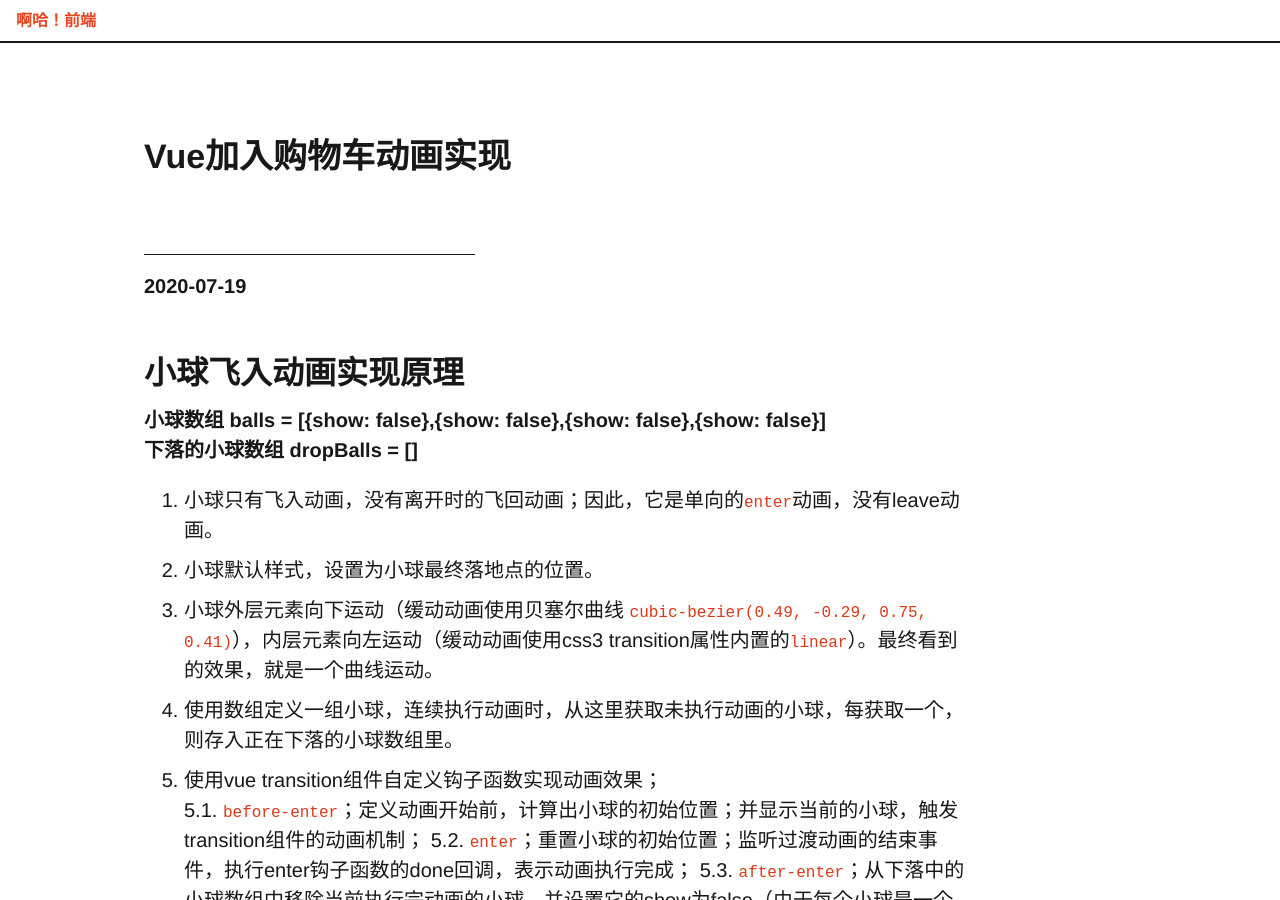
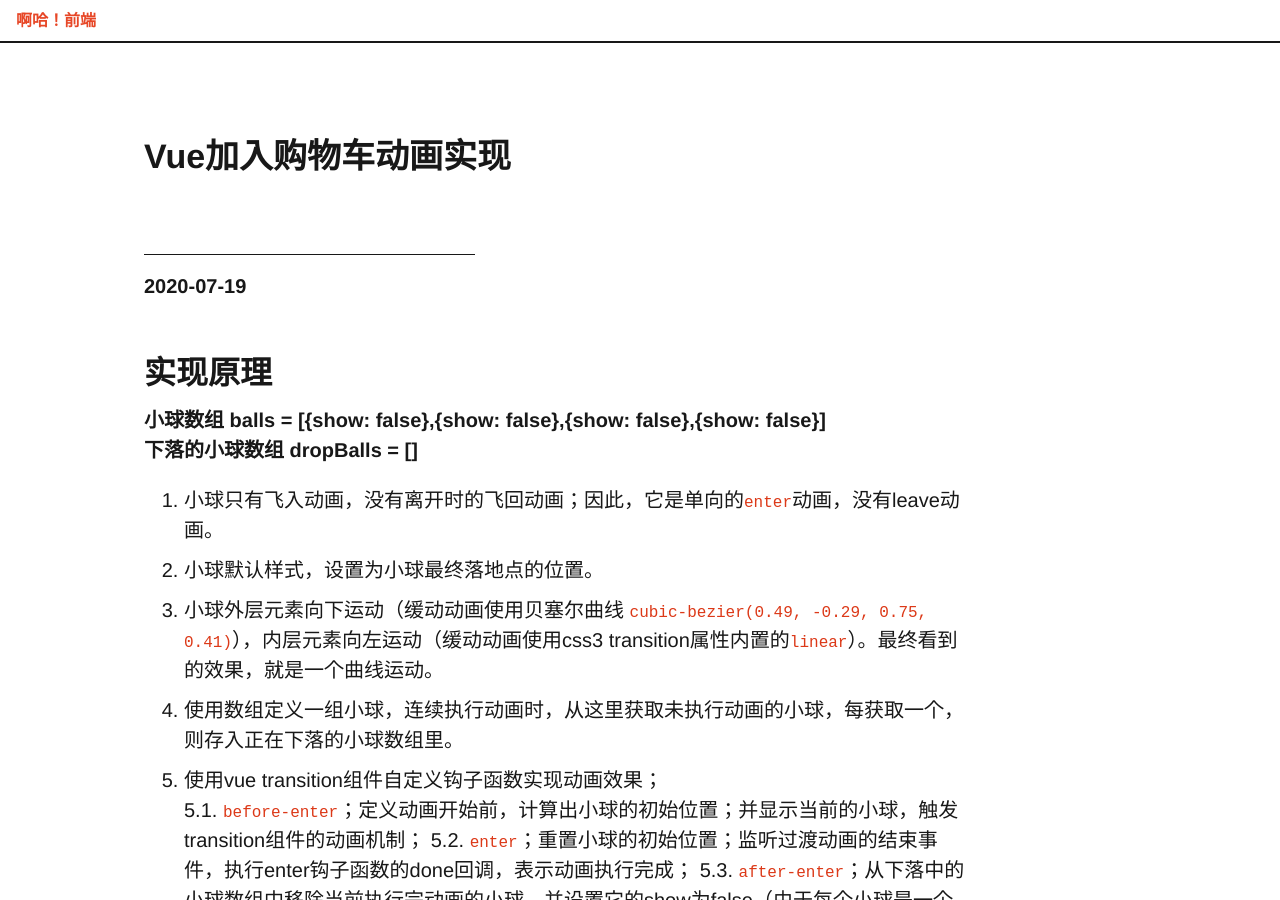
Before and after one commit to qdi5/qdi5.github.io, a Jekyll site: the page built from _posts/2020-07-19-vue加入购物车动画实现.md, in a window 1280 px wide and 900 px high. Built offline with Jekyll 4.4.1, drawn with Linux system fonts in a browser that asks for light colours; comment, search, counter and statistics services are not loaded.

Commit message:
上一篇文字内容微调

```diff
--- a/_posts/2020-07-19-vue加入购物车动画实现.md
+++ b/_posts/2020-07-19-vue加入购物车动画实现.md
@@ -2,7 +2,7 @@
 layout: post
 ---
 
-## 小球飞入动画实现原理
+## 实现原理
 **小球数组 balls = [{show: false},{show: false},{show: false},{show: false}]
 下落的小球数组 dropBalls = []**
 1. 小球只有飞入动画，没有离开时的飞回动画；因此，它是单向的`enter`动画，没有leave动画。
```
